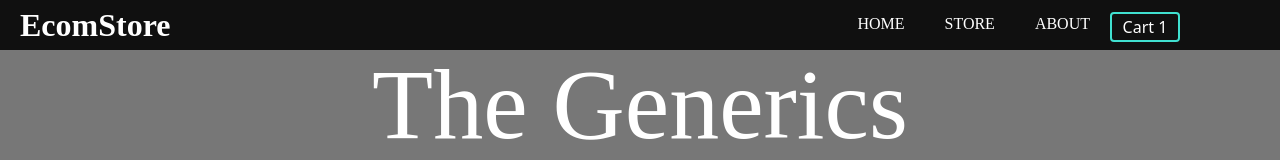
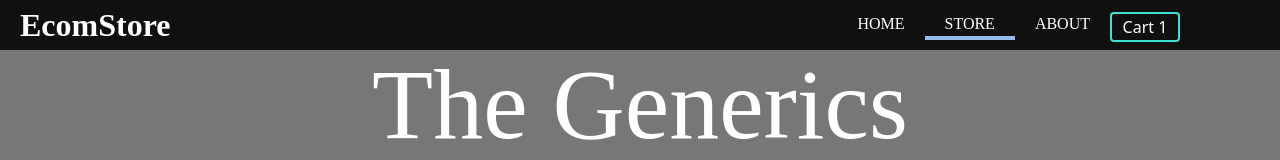
Before and after one commit to Piyush219/EcommerceProject, a React (Create React App) app: page / in a window 1280 px wide. Shown: the top 160 px of the page. Built offline with nearby package versions, Linux system fonts and the light colour scheme.

Commit message:
Working with NavLinks ReactRouter V6

```diff
--- a/src/Components/Layout/Header/Header.js
+++ b/src/Components/Layout/Header/Header.js
@@ -1,8 +1,9 @@
 
 import React, { useContext } from "react";
 import styles from "./Header.module.css";
-import { Link } from "react-router-dom";
+import { NavLink } from "react-router-dom";
 import { Cart } from "../../StoreContext/CartContext";
+import './Navlink.css'
 
 const Header = (props) => {
 
@@ -15,9 +16,9 @@ const Header = (props) => {
             <span>EcomStore</span>
           </div>
           <ul className={styles.navigation}>
-            <a href="/homepage"><li>HOME</li></a>
-            <Link to="/"><li>STORE</li></Link>
-            <Link to="/about"><li>ABOUT</li></Link>
+            <NavLink className={(navData) => navData.isActive ? "active" : "" } to="/homepage"><li>HOME</li></NavLink>
+            <NavLink className={(navData) => navData.isActive ? "active" : "" } to="/"><li>STORE</li></NavLink>
+            <NavLink className={(navData) => navData.isActive ? "active" : "" } to="/about"><li>ABOUT</li></NavLink>
             <button className={styles.cartBtn} onClick={props.showCartItem}><li>Cart <span>{cart.length}</span></li></button>
           </ul>
 
--- /dev/null
+++ b/src/Components/Layout/Header/Navlink.css
@@ -0,0 +1,5 @@
+.active{
+    color: #95bcf0;
+  padding-bottom: 0.25rem;
+  border-bottom: 4px solid #95bcf0;
+}
```
